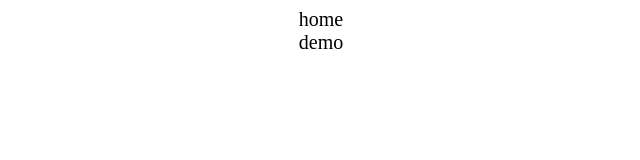
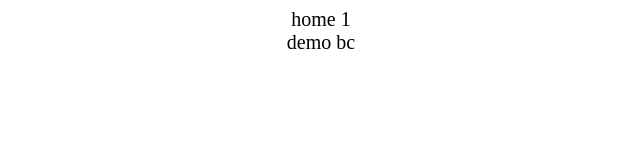
Before and after one commit to chenc041/hello-webpack, a React app: page / in a window 1280 px wide. Shown: the top 160 px of the page, without its empty margins (319-959 px from the left). Built offline with nearby package versions, Linux system fonts and the light colour scheme.

Commit message:
chore: add request template code

```diff
--- a/src/components/demo/index.tsx
+++ b/src/components/demo/index.tsx
@@ -1,5 +1,11 @@
 import React from 'react';
 
 export const Demo = () => {
-  return <div>demo</div>;
+  const [name, setName] = React.useState('de');
+
+  setTimeout(() => {
+    setName('bc');
+  }, 2000);
+
+  return <div>demo {name} </div>;
 };
--- /dev/null
+++ b/src/interface.d.ts
@@ -0,0 +1,5 @@
+export interface ApiReturnType<T> {
+  data: T;
+  msg: string;
+  code: number;
+}
--- a/src/pages/home/index.tsx
+++ b/src/pages/home/index.tsx
@@ -3,9 +3,15 @@ import styles from '~/pages/home/index.scss';
 import { Demo } from '~/components/demo';
 
 export const Home = () => {
+  const [name, setName] = React.useState('1');
+
+  setTimeout(() => {
+    setName('2');
+  }, 10000);
+
   return (
     <div className={styles.home}>
-      home <Demo></Demo>
+      home {name} <Demo></Demo>
     </div>
   );
 };
--- a/tsconfig.json
+++ b/tsconfig.json
@@ -32,7 +32,7 @@
   },
   "include": [
     "./src",
-    "./declaration.d.ts"
+    "./global.d.ts"
   ],
   "exclude": ["node_modules", "dist"]
 }
```
Also changed, not shown: src/http/request.ts (+7 -6 lines), src/pages/home/interface.d.ts (added, +9 -0 lines), global.d.ts (renamed from declaration.d.ts).
